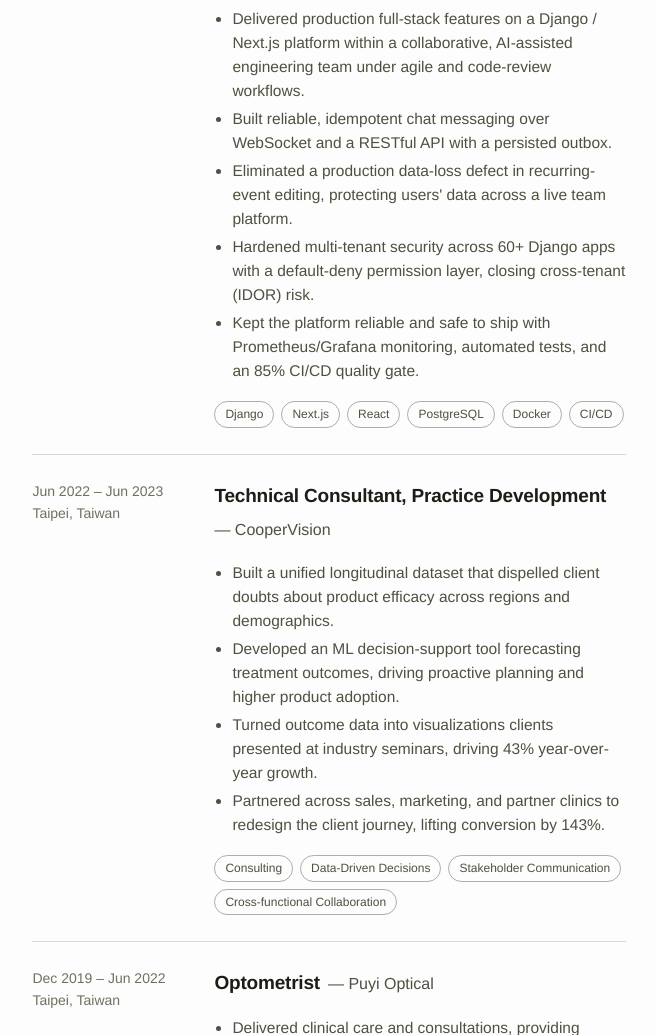
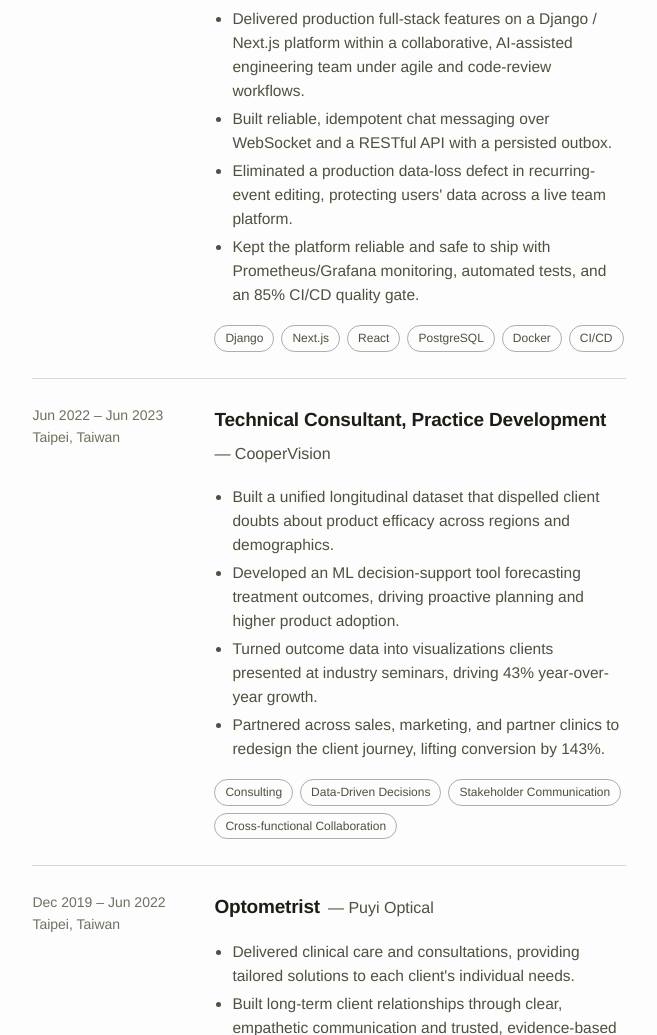
Before and after one commit to Marklu0509/personal-website, a website with bundled scripts: page index.html in a window 1280 px wide. Shown: the part 2324-3359 px from the top of the page, without its empty margins (614-1271 px from the left). Built offline with nearby package versions, Linux system fonts and the light colour scheme.

Commit message:
content: remove multi-tenant security bullet from internship

```diff
--- a/index.html
+++ b/index.html
@@ -98,7 +98,6 @@
                   <li>Delivered production full-stack features on a Django / Next.js platform within a collaborative, AI-assisted engineering team under agile and code-review workflows.</li>
                   <li>Built reliable, idempotent chat messaging over WebSocket and a RESTful API with a persisted outbox.</li>
                   <li>Eliminated a production data-loss defect in recurring-event editing, protecting users' data across a live team platform.</li>
-                  <li>Hardened multi-tenant security across 60+ Django apps with a default-deny permission layer, closing cross-tenant (IDOR) risk.</li>
                   <li>Kept the platform reliable and safe to ship with Prometheus/Grafana monitoring, automated tests, and an 85% CI/CD quality gate.</li>
                 </ul>
                 <div class="tags"><span class="tag">Django</span><span class="tag">Next.js</span><span class="tag">React</span><span class="tag">PostgreSQL</span><span class="tag">Docker</span><span class="tag">CI/CD</span></div>
```
